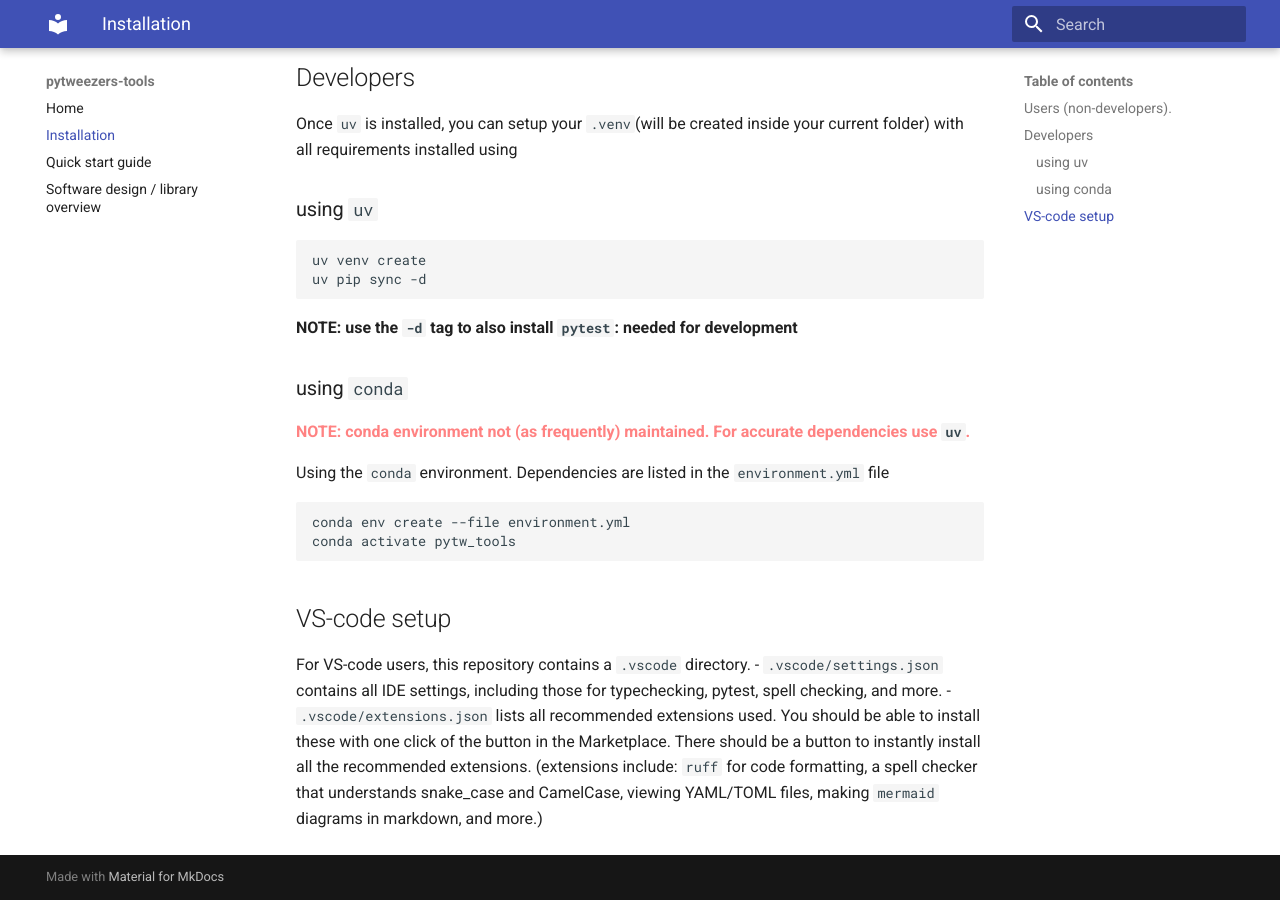
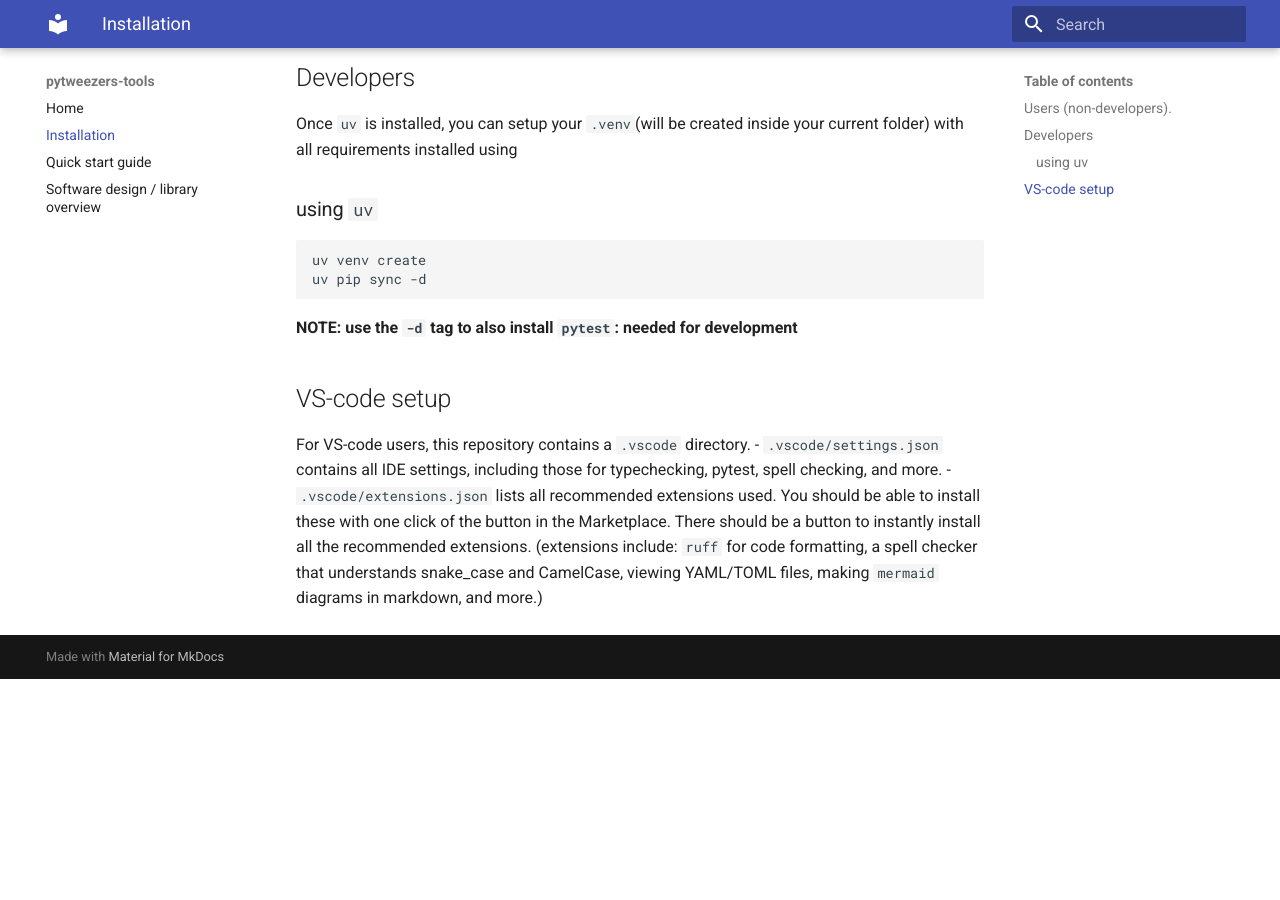
Before and after one commit to KleinMisha/time-trace-tools, an MkDocs documentation site: the page built from docs/installation.md, in a window 1280 px wide and 900 px high, scrolled down 788 px. Built offline with MkDocs 1.6.1 and Material for MkDocs 9.7.7, drawn with Linux system fonts in a browser that asks for light colours; after the commit the page ends 1467 px from its top, so only the background shows below that.

````diff
--- a/docs/installation.md
+++ b/docs/installation.md
@@ -31,15 +31,6 @@
 **NOTE: use the `-d` tag to also install `pytest`: needed for development**
 
 
-### using `conda`
-<span style="color:#FF8282">**NOTE: conda environment not (as frequently) maintained. For accurate dependencies use `uv`.** </span>
-
-Using the `conda` environment. Dependencies are listed in the `environment.yml` file
-```bash
-conda env create --file environment.yml
-conda activate pytw_tools
-```
-
 ## VS-code setup
 For VS-code users, this repository contains a `.vscode` directory.
 - `.vscode/settings.json` contains all IDE settings, including those for typechecking, pytest, spell checking, and more.
````
